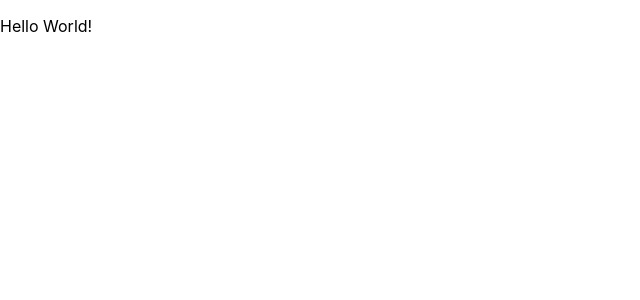
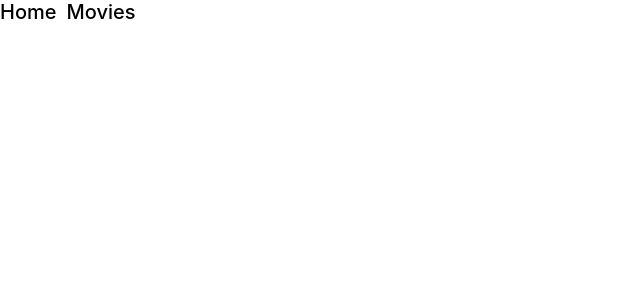
Before and after one commit to Persatyi/goit-react-hw-05-movies, a React (Create React App) app: page / in a window 1280 px wide. Shown: the top 300 px of the page, without its empty margins (0-640 px from the left). Built offline with nearby package versions, Linux system fonts and the light colour scheme.

Commit message:
added navigation component

```diff
--- a/package.json
+++ b/package.json
@@ -9,6 +9,7 @@
     "@testing-library/user-event": "^13.5.0",
     "react": "^18.0.0",
     "react-dom": "^18.0.0",
+    "react-router-dom": "^6.3.0",
     "react-scripts": "5.0.0",
     "web-vitals": "^2.1.3"
   },
--- a/src/components/App.jsx
+++ b/src/components/App.jsx
@@ -1,3 +1,5 @@
+import Navigation from 'components/Navigation/Navigation';
+
 export const App = () => {
-  return <p>Hello World!</p>;
+  return <Navigation />;
 };
--- /dev/null
+++ b/src/components/Navigation/Navigation.jsx
@@ -0,0 +1,17 @@
+import { NavLink } from 'react-router-dom';
+import s from './Navigation.module.css';
+
+const Navigation = () => {
+  return (
+    <nav>
+      <NavLink exact to="/" activeClassName={s.activeLink} className={s.link}>
+        Home
+      </NavLink>
+      <NavLink to="/movies" activeClassName={s.activeLink} className={s.link}>
+        Movies
+      </NavLink>
+    </nav>
+  );
+};
+
+export default Navigation;
--- /dev/null
+++ b/src/components/Navigation/Navigation.module.css
@@ -0,0 +1,16 @@
+.link {
+  text-transform: capitalize;
+  font-size: 20px;
+  font-weight: 500;
+  text-decoration: none;
+  color: black;
+}
+
+.link:not(:last-child) {
+  margin-right: 10px;
+}
+
+.activeLink {
+  composes: link;
+  color: blue;
+}
--- a/src/index.js
+++ b/src/index.js
@@ -1,10 +1,11 @@
 import React from 'react';
 import ReactDOM from 'react-dom/client';
+import { BrowserRouter } from 'react-router-dom';
 import { App } from 'components/App';
 import './index.css';
 
 ReactDOM.createRoot(document.getElementById('root')).render(
-  <React.StrictMode>
+  <BrowserRouter>
     <App />
-  </React.StrictMode>
+  </BrowserRouter>
 );
```
Also changed, not shown: 1 other file (tests, documents, lock files or other folders).
